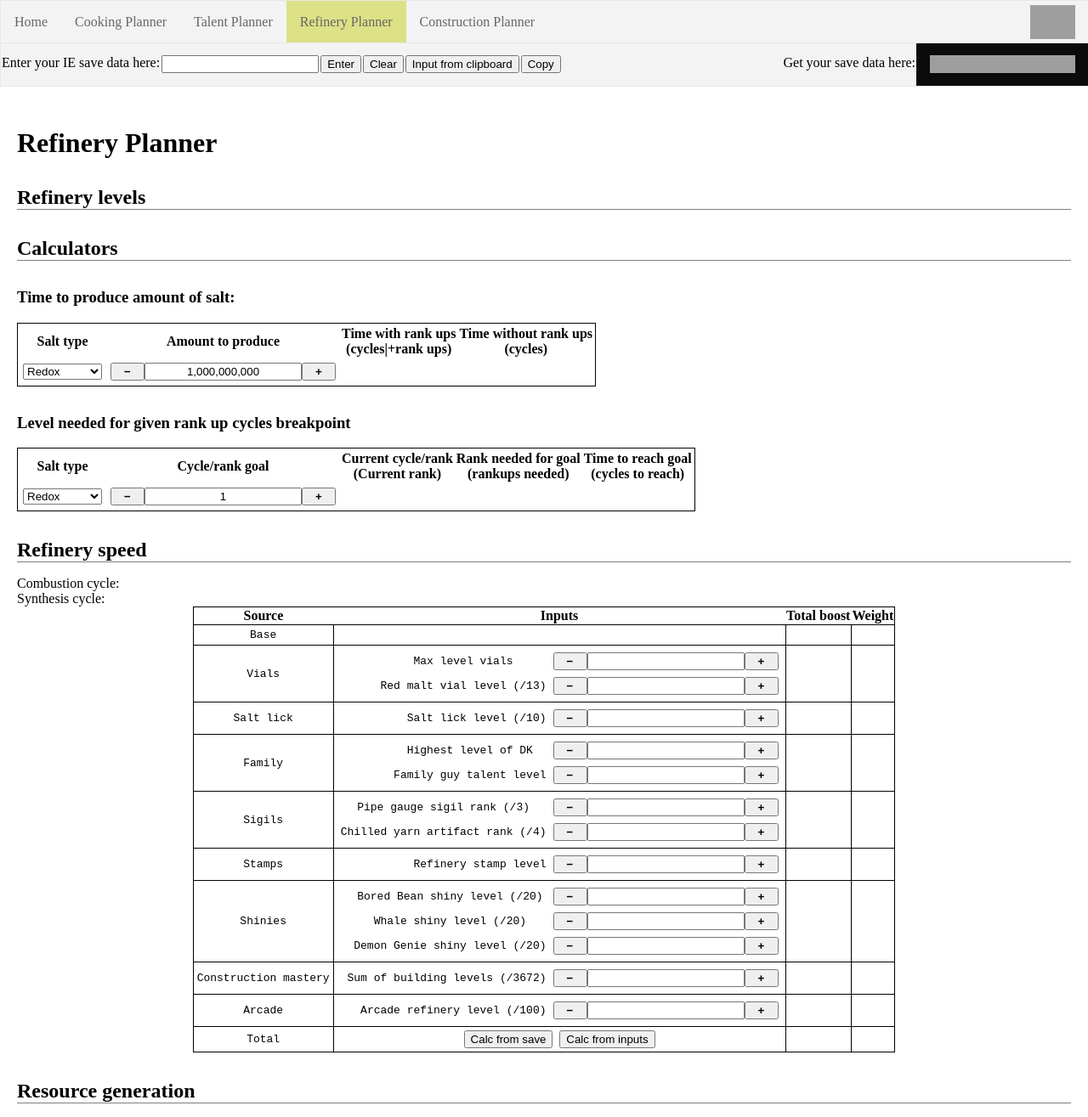
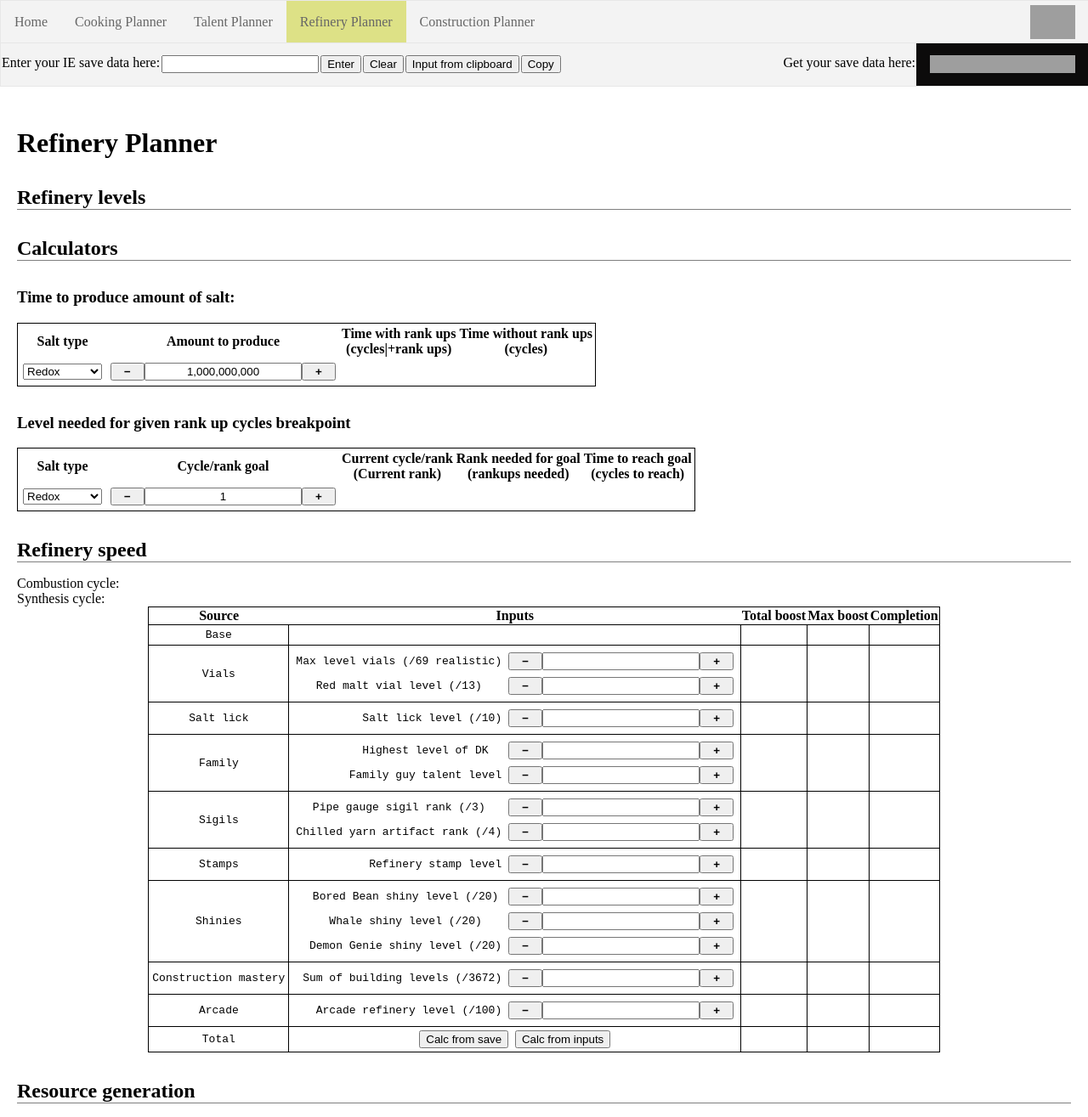
Before and after one commit to tellurium-monoxide/idleon-tools, a Jekyll site: the page built from tools/refinery-planner/refinery.html, in a window 1280 px wide and 1315 px high. Shown: the whole window at 85% size. Built offline with Jekyll 4.4.1, drawn with Linux system fonts in a browser that asks for light colours; grey boxes are pictures that could not be loaded.

Commit message:
add max refinery speed

```diff
--- a/assets/js/tools/refinery-planner/Refinery.js
+++ b/assets/js/tools/refinery-planner/Refinery.js
@@ -127,7 +127,8 @@
 
         let material_cost_class = (this.resource_generation[material.name] >= material.costPerHour) ? "enough" : "not_enough"
         let cost_tooltip = `Prod: ${formatIdleonNumbers(this.resource_generation[material.name])}/h\nLeftover: ${formatIdleonNumbers(this.resource_generation[material.name] - material.costPerHour)}/h`
-        content += `<td><img src="${material.icon}"></td>`
+        // content += `<td><img src="${material.icon}"></td>`
+        content += `<td>${material.name}</td>`
         content += `<td class="${material_cost_class}" title="${cost_tooltip}">${formatIdleonNumbers(material.costPerHour)}/h<br>${formatIdleonNumbers(material.costPerRank)}/r</td>`
         if (i % 3 == 0)
           content += "</tr><tr>"
@@ -239,7 +240,8 @@
     for (let material of this.resources) {
       content += "<div><table>"
       content += "<tr>"
-      content += `<td><img src="${material.icon}"></td>`
+      // content += `<td><img src="${material.icon}"></td>`
+      content += `<td>${material.name}</td>`
       content += `<td>${formatIdleonNumbers(this.resource_generation[material.name])}/h</td>`
       content += "</tr>"
       content += "</table>"
--- a/assets/js/tools/refinery-planner/RefinerySpeed.js
+++ b/assets/js/tools/refinery-planner/RefinerySpeed.js
@@ -111,23 +111,25 @@
         let shinyRefineryBonus = 0.02 * (this.shiny_lvl_bored_bean + this.shiny_lvl_whale + this.shiny_lvl_Demon_Genie)
         let family_refinery_bonus = 0.5 * this.highest_dk_level / (150 + this.highest_dk_level) * (1 + family_guy_bonus)
         this.bonusBreakdown = [
-            { name: 'Base', value: 1 },
-            { name: 'Vials', value: this.vial_level_red_malt * 0.02 * (1 + 0.02 * this.max_level_vials) },
-            { name: 'Salt_lick', value: this.salt_lick_refinery_speed * 0.02 },
-            { name: 'Family', value: family_refinery_bonus },
-            { name: 'Sigils', value: 0.1 * this.sigil_pipe_gauge_level * (1 + this.artifact_chilled_yarn_lvl) },
-            { name: 'Stamps', value: this.stamp_refinery_level / 100 },
-            { name: 'Shinies', value: shinyRefineryBonus },
-            { name: 'Const_mastery', value: Math.floor(this.total_building_levels / 10) / 100 },
-            { name: 'Arcade', value: 0.3 * this.arcade_refinery_lvl / (100 + this.arcade_refinery_lvl) },
+            { name: 'Base', value: 1, max: 1 },
+            { name: 'Vials', value: this.vial_level_red_malt * 0.02 * (1 + 0.02 * this.max_level_vials), max: 0.6188 },
+            { name: 'Salt_lick', value: this.salt_lick_refinery_speed * 0.02, max: 0.2 },
+            { name: 'Family', value: family_refinery_bonus, max: 0.7 },
+            { name: 'Sigils', value: 0.1 * this.sigil_pipe_gauge_level * (1 + this.artifact_chilled_yarn_lvl), max: 1.5 },
+            { name: 'Stamps', value: this.stamp_refinery_level / 100, max: 1 },
+            { name: 'Shinies', value: shinyRefineryBonus, max: 0.6 },
+            { name: 'Const_mastery', value: Math.floor(this.total_building_levels / 10) / 100, max: 3.67 },
+            { name: 'Arcade', value: 0.3 * this.arcade_refinery_lvl / (100 + this.arcade_refinery_lvl), max: 0.15 },
             // { name: 'Vote', value: 0 }, // not taken into account as not very useful for the long term planning
         ]
 
 
         this.refinery_speed_mult = this.bonusBreakdown.reduce((a, b) => { return (a + b.value) }, 0) * (3) // lab bonus always on
+        this.max_refinery_speed_mult = this.bonusBreakdown.reduce((a, b) => { return (a + b.max) }, 0) * (3) // lab bonus always on
         let sum = this.bonusBreakdown.reduce((a, b) => { return (a + b.value) }, 0)
         for (let bonus of this.bonusBreakdown) {
             bonus.weight = bonus.value / sum
+            bonus.completion = bonus.value / bonus.max
         }
 
 
@@ -142,7 +144,8 @@
 
         for (let bonus of this.bonusBreakdown) {
             document.getElementById(bonus.name).children[2].innerHTML = "+" + formatPercent(bonus.value)
-            document.getElementById(bonus.name).children[3].innerHTML = formatPercent(bonus.weight)
+            document.getElementById(bonus.name).children[3].innerHTML = formatPercent(bonus.max)
+            document.getElementById(bonus.name).children[4].innerHTML = formatPercent(bonus.completion)
         }
 
         let sum = this.bonusBreakdown.reduce((a, b) => { return (a + b.value) }, 0)
--- a/tools/refinery-planner/includes/speed.html
+++ b/tools/refinery-planner/includes/speed.html
@@ -5,12 +5,14 @@
         <th>Source</th>
         <th>Inputs</th>
         <th>Total boost</th>
-        <th>Weight</th>
+        <th>Max boost</th>
+        <th>Completion</th>
 
     </tr>
     <tr id="Base">
         <td>Base</td>
         <td class="speed_inputs"></td>
+        <td></td>
         <td></td>
         <td></td>
     </tr>
@@ -19,8 +21,8 @@
         <td class="speed_inputs">
             <table class="speed_input_table">
                 <tr>
-                    <td>Max level vials</td>
-                    <td><input type="number" id="refinery_speed_max_lvl_vials" min="0"></td>
+                    <td>Max level vials (/69 realistic)</td>
+                    <td><input type="number" id="refinery_speed_max_lvl_vials" min="0" max="74"></td>
                 </tr>
                 <tr>
                     <td>Red malt vial level (/13)</td>
@@ -28,6 +30,7 @@
                 </tr>
             </table>
         </td>
+        <td></td>
         <td></td>
         <td></td>
     </tr>
@@ -41,6 +44,7 @@
                 </tr>
             </table>
         </td>
+        <td></td>
         <td></td>
         <td></td>
     </tr>
@@ -60,6 +64,7 @@
         </td>
         <td></td>
         <td></td>
+        <td></td>
     </tr>
     <tr id="Sigils">
         <td>Sigils</td>
@@ -77,6 +82,7 @@
         </td>
         <td></td>
         <td></td>
+        <td></td>
     </tr>
     <tr id="Stamps">
         <td>Stamps</td>
@@ -88,6 +94,7 @@
                 </tr>
             </table>
         </td>
+        <td></td>
         <td></td>
         <td></td>
     </tr>
@@ -111,6 +118,7 @@
         </td>
         <td></td>
         <td></td>
+        <td></td>
     </tr>
     <tr id="Const_mastery">
         <td>Construction mastery</td>
@@ -122,6 +130,7 @@
                 </tr>
             </table>
         </td>
+        <td></td>
         <td></td>
         <td></td>
     </tr>
@@ -137,6 +146,7 @@
         </td>
         <td></td>
         <td></td>
+        <td></td>
     </tr>
     <tr id="Total">
         <td>Total</td>
@@ -146,6 +156,7 @@
         </td>
         <td></td>
         <td></td>
+        <td></td>
     </tr>
 
 </table>
```
